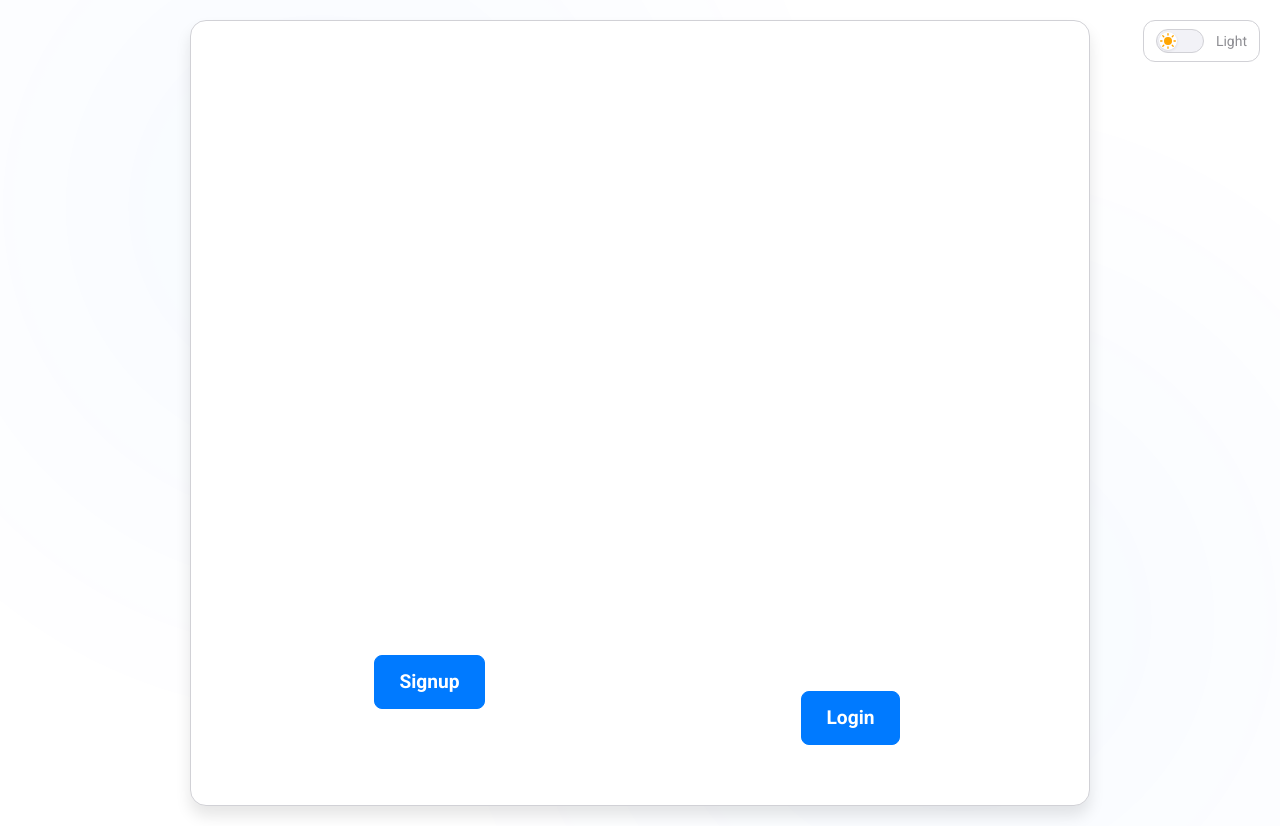
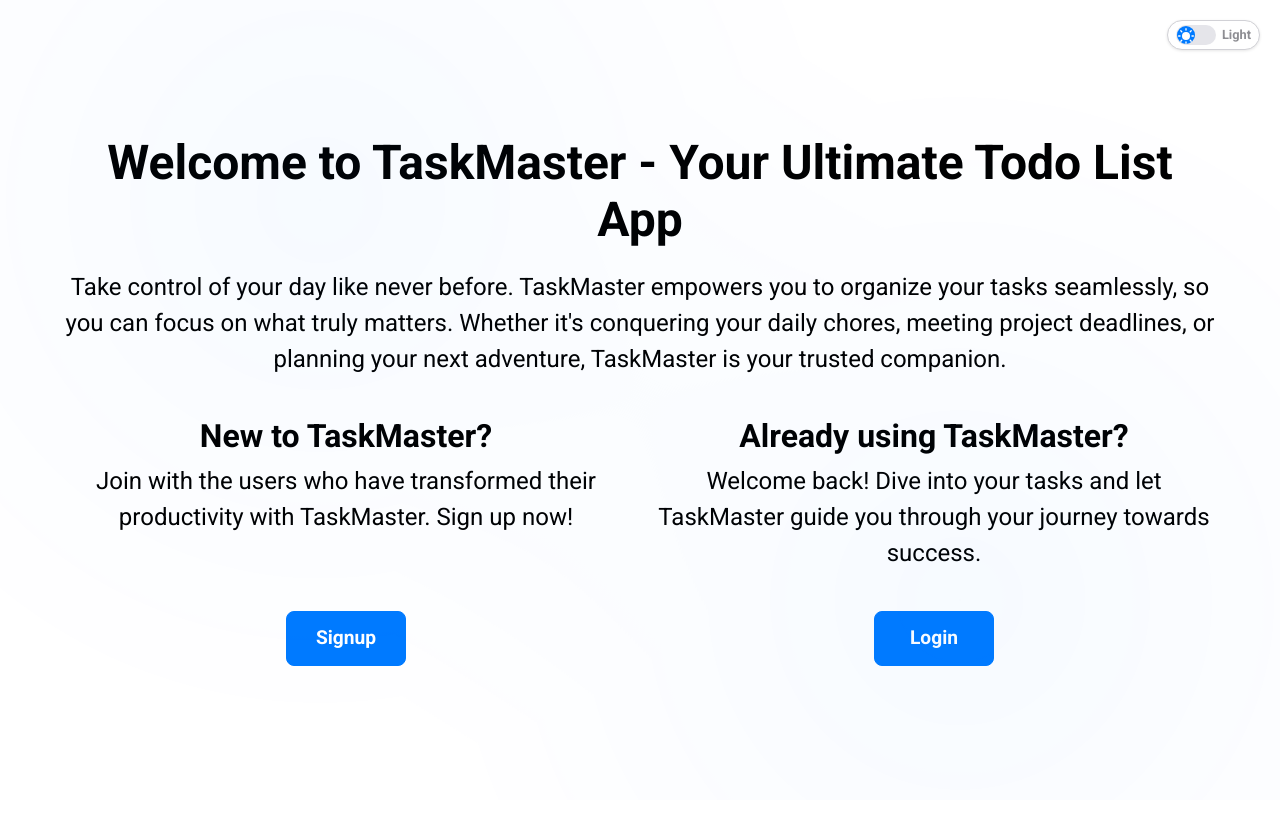
Before and after one commit to MaheshKunchala18/taskmaster-frontend, a React (Create React App) app: page / in a window 1280 px wide. After the commit the page ends 800 px from the top, so only its background shows below. Built offline with nearby package versions, Linux system fonts and the light colour scheme.

Commit message:
Update home page

```diff
--- a/src/Pages/Home/Home.css
+++ b/src/Pages/Home/Home.css
@@ -34,29 +34,21 @@
     z-index: 10;
 }
 
-/* Home content card */
-.home-content-card {
-    background: var(--color-surface);
-    border-radius: var(--border-radius-xl);
-    padding: 60px 40px;
-    box-shadow: var(--shadow-lg);
-    border: 1px solid var(--color-border);
-    backdrop-filter: blur(10px);
-    position: relative;
-    z-index: 1;
-    max-width: 900px;
-    margin: 0 auto;
+
+/* Fluid home content – spans full width */
+.home-content {
+    max-width: 1200px; /* keep readable max width */
+    margin-inline: auto;
 }
 
 @media (max-width: 768px) {
-    .home-content-card {
-        padding: 40px 20px;
-        margin: 0 20px;
+    .home-content {
+        padding-inline: 1rem;
     }
 }
 
 .text-white {
-    color: var(--color-text-primary);
+    color: var(--color-text-primary) !important;
     text-shadow: none;
 }
 
@@ -80,7 +72,7 @@ p {
 
 
 .paragraph-gap {
-    margin-bottom: 100px;
+    margin-bottom: 40px;
 }
 
 
@@ -103,6 +95,17 @@ p {
     color: var(--color-primary-hover);
 }
 
+/* Align buttons row centrally on all viewports */
+.home-content-card .row {
+    justify-content: center;
+}
+
+/* Center each custom button within its column */
+.custom-button {
+    display: inline-block;
+    min-width: 120px;
+    text-align: center;
+}
 
 
 .fade-in-down {
--- a/src/Pages/Home/Home.jsx
+++ b/src/Pages/Home/Home.jsx
@@ -11,8 +11,7 @@ function Home() {
             <div className="theme-toggle-container">
                 <ThemeToggle />
             </div>
-            <Container className="text-center">
-                <div className="home-content-card">
+            <Container fluid className="text-center p-4 home-content">
                 <h1 className="text-white fade-in-down">
                     Welcome to TaskMaster - Your Ultimate Todo List App
                 </h1>
@@ -29,9 +28,6 @@ function Home() {
                             Join with the users who have transformed their productivity
                             with TaskMaster. Sign up now!
                         </p>
-                            <Link to="/signup">
-                                <Button variant="light" className="custom-button">Signup</Button>
-                            </Link>
                     </Col>
                     <Col xs={12} md={6} className="mb-4 mb-md-0">
                         <h2 className="text-white">Already using TaskMaster?</h2>
@@ -39,12 +35,20 @@ function Home() {
                             Welcome back! Dive into your tasks and let TaskMaster guide you
                             through your journey towards success.
                         </p>
+                    </Col>
+                </Row>
+                <Row className="fade-in-up">
+                    <Col xs={12} md={6} className="mb-4 mb-md-0">
+                        <Link to="/signup">
+                            <Button variant="light" className="custom-button">Signup</Button>
+                        </Link>
+                    </Col>
+                    <Col xs={12} md={6} className="mb-4 mb-md-0">
                         <Link to="/login">
                             <Button variant="light" className="custom-button">Login</Button>
                         </Link>
                     </Col>
                 </Row>
-                </div>
             </Container>
         </div>
     );
--- a/src/components/ThemeToggle/ThemeToggle.css
+++ b/src/components/ThemeToggle/ThemeToggle.css
@@ -1,103 +1,62 @@
-/* Theme Toggle Component Styles */
-
+/* Theme Toggle Button Styles */
 .theme-toggle {
   display: flex;
   align-items: center;
-  gap: 12px;
-  background: none;
-  border: none;
-  cursor: pointer;
-  padding: 8px 12px;
-  border-radius: var(--border-radius-lg);
-  transition: all var(--transition-fast);
-  font-family: inherit;
-  font-size: 14px;
-  font-weight: 500;
-  color: var(--color-text-secondary);
+  gap: 0.35rem;
+  padding: 4px 8px;
   background-color: var(--color-surface);
   border: 1px solid var(--color-border);
+  border-radius: 9999px;
+  cursor: pointer;
+  box-shadow: var(--shadow-sm);
+  transition: background-color var(--transition-fast), border-color var(--transition-fast);
 }
 
 .theme-toggle:hover {
   background-color: var(--color-surface-hover);
-  transform: translateY(-1px);
-  box-shadow: var(--shadow-md);
-  color: var(--color-text-primary);
 }
 
-.theme-toggle:focus {
-  outline: none;
-  box-shadow: 0 0 0 3px rgba(0, 122, 255, 0.3);
+.theme-toggle.light {
+  /* Additional styling if needed */
 }
 
-[data-theme="dark"] .theme-toggle:focus {
-  box-shadow: 0 0 0 3px rgba(10, 132, 255, 0.3);
+.theme-toggle.dark {
+  /* Additional styling if needed */
 }
 
-.theme-toggle:active {
-  transform: translateY(0);
+.theme-toggle-track {
+  width: 40px;
+  height: 20px;
+  background-color: var(--color-border-light);
+  border-radius: 9999px;
+  position: relative;
+  transition: background-color var(--transition-fast);
+  display: flex;
+  align-items: center;
 }
 
-/* Toggle Track */
-.theme-toggle-track {
-  position: relative;
-  width: 48px;
-  height: 24px;
-  background-color: var(--color-background-tertiary);
-  border-radius: 12px;
-  transition: background-color var(--transition-normal);
-  border: 1px solid var(--color-border);
-}
-
-.theme-toggle.dark .theme-toggle-track {
-  background-color: var(--color-primary);
-  border-color: var(--color-primary);
-}
-
-/* Toggle Thumb */
 .theme-toggle-thumb {
-  position: absolute;
-  top: 2px;
-  left: 2px;
   width: 18px;
   height: 18px;
-  background-color: var(--color-surface);
+  background-color: var(--color-primary);
   border-radius: 50%;
-  transition: all var(--transition-normal);
+  position: absolute;
+  left: 1px;
   display: flex;
   align-items: center;
   justify-content: center;
-  box-shadow: var(--shadow-sm);
+  color: var(--color-text-inverse);
+  transition: left var(--transition-fast);
 }
 
 .theme-toggle.dark .theme-toggle-thumb {
-  transform: translateX(24px);
-  background-color: var(--color-text-inverse);
+  left: 21px;
 }
 
-/* Theme Icon */
-.theme-icon {
-  display: flex;
-  align-items: center;
-  justify-content: center;
-  width: 16px;
-  height: 16px;
+.theme-toggle-label {
+  font-size: 0.8rem;
+  font-weight: 600;
   color: var(--color-text-secondary);
-  transition: all var(--transition-normal);
-}
-
-.theme-toggle.light .theme-icon {
-  color: #ffa500; /* Orange for sun */
-}
-
-.theme-toggle.dark .theme-icon {
-  color: #4169e1; /* Royal blue for moon */
-}
-
-/* Label */
-.theme-toggle-label {
-  font-weight: 500;
-  transition: color var(--transition-normal);
   user-select: none;
 }
 
```
Also changed, not shown: 1 other file (tests, documents, lock files or other folders). Lines whose indentation alone changed are shown as unchanged.
